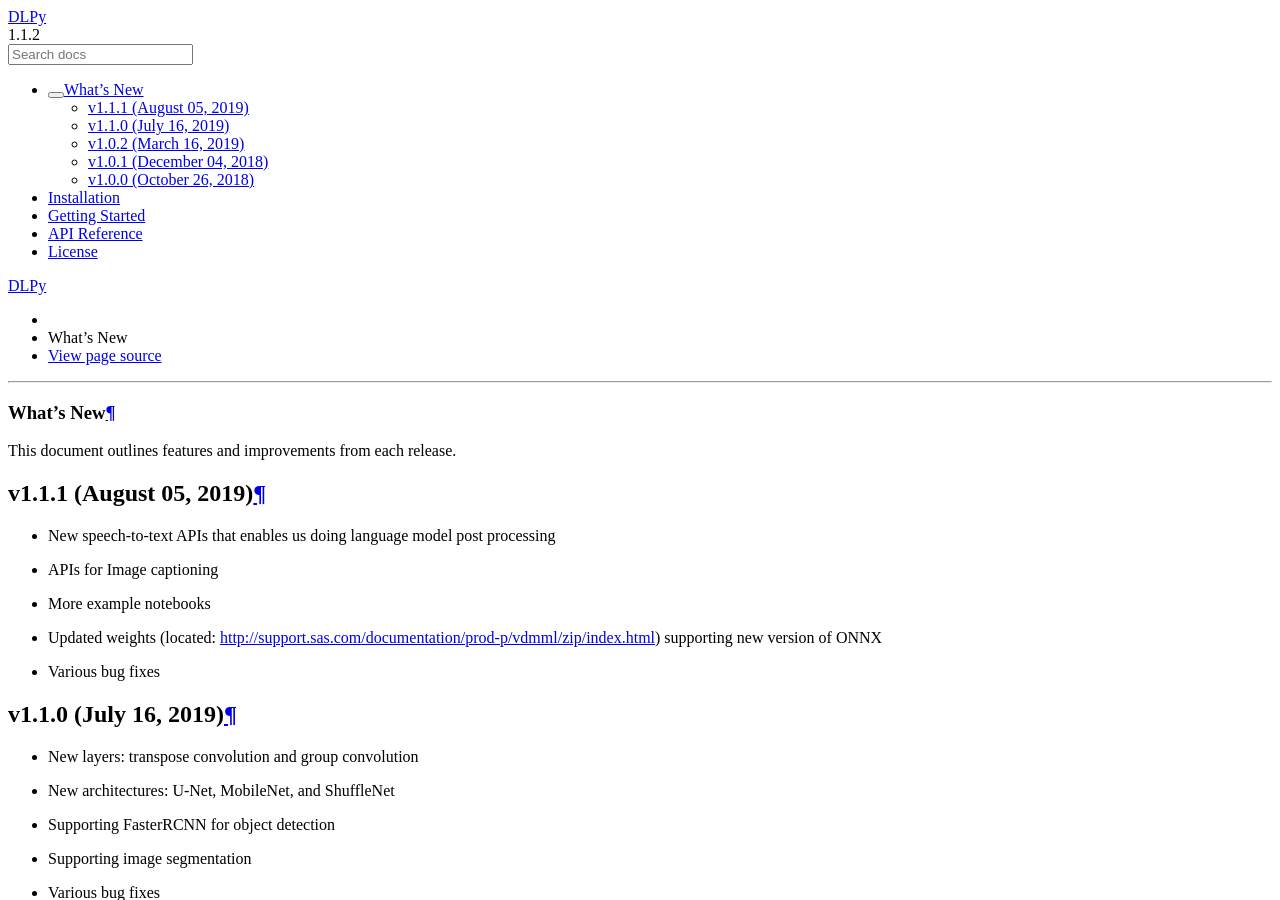
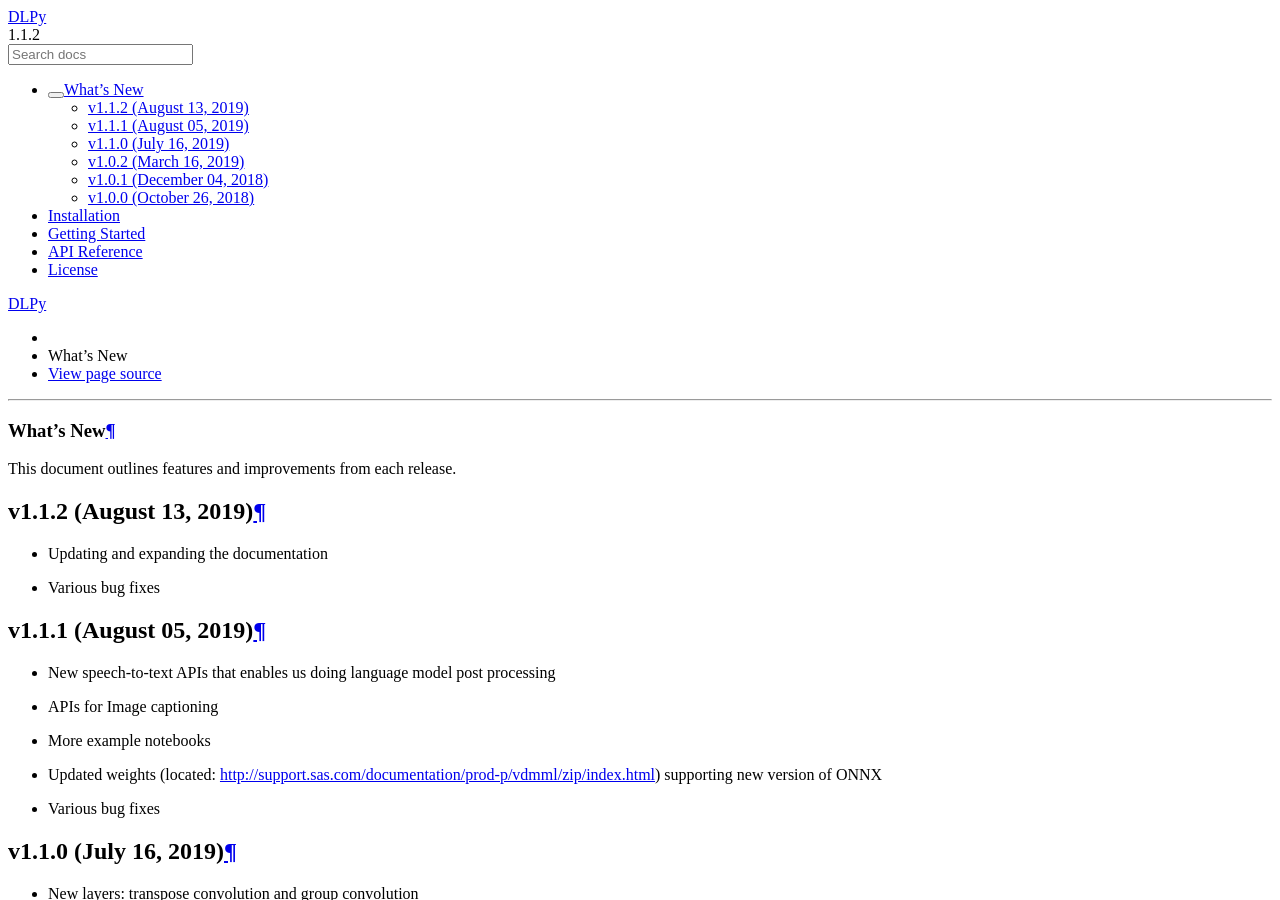
Before and after one commit to sassoftware/python-dlpy, a Sphinx documentation site: the page built from doc/source/whatsnew.rst, in a window 1280 px wide and 900 px high. Built offline with Sphinx 7.4.7 and the Read the Docs theme 2.0.0, drawn with Linux system fonts in a browser that asks for light colours.

Commit message:
- pre release stuff

```diff
--- a/doc/source/whatsnew.rst
+++ b/doc/source/whatsnew.rst
@@ -9,6 +9,10 @@
 
 This document outlines features and improvements from each release.
 
+v1.1.2 (August 13, 2019)
+========================
+- Updating and expanding the documentation
+- Various bug fixes
 
 v1.1.1 (August 05, 2019)
 ========================
```
Also changed, not shown: CHANGELOG.md (+4 -0 lines).
